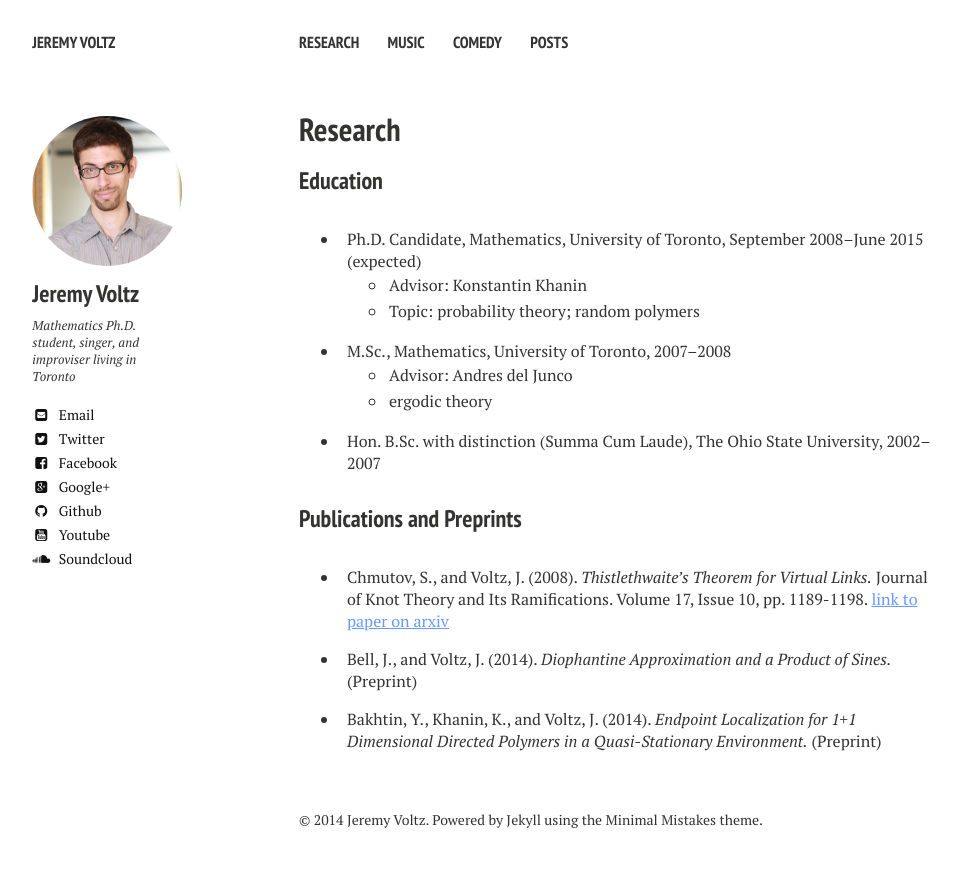
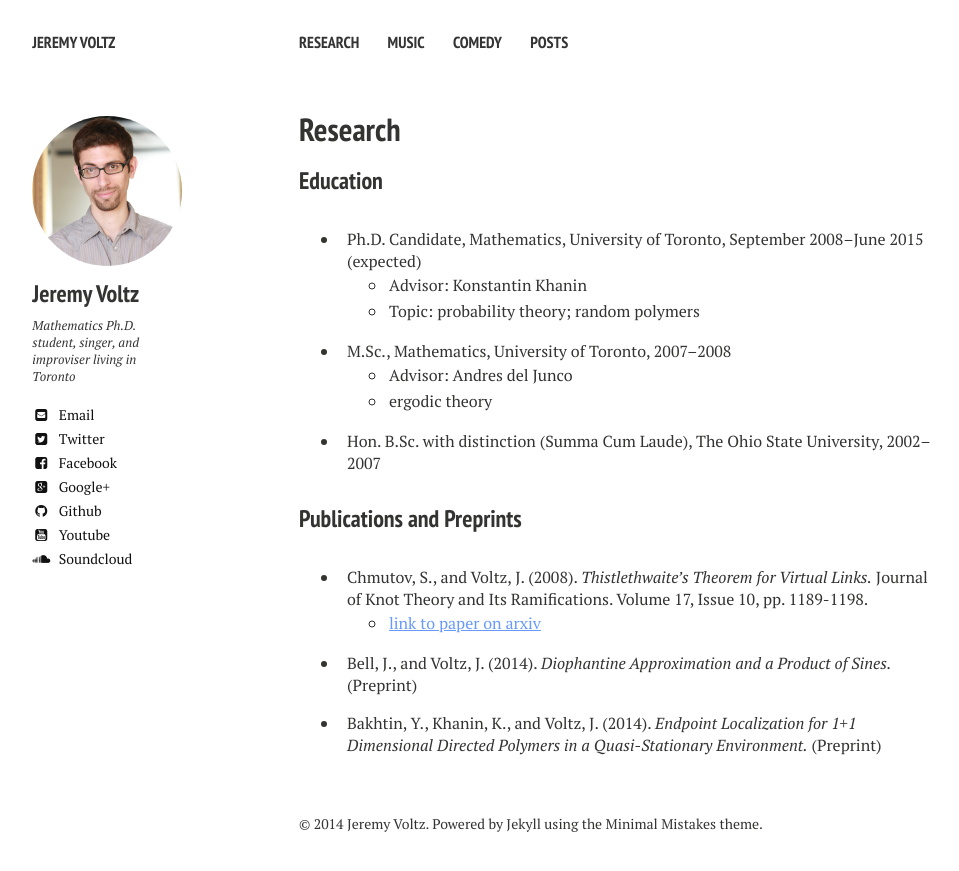
Before and after one commit to jeremyvoltz/jeremyvoltz.github.io, a Jekyll site: the page built from research/index.md, in a window 1280 px wide. Shown: the top 871 px of the page, without its empty margins (21-980 px from the left). Built offline with Jekyll 4.4.1, drawn with Linux system fonts in a browser that asks for light colours; nearby versions of some CDN libraries.

```diff
--- a/research/index.md
+++ b/research/index.md
@@ -24,6 +24,6 @@ image:
 ### Publications and Preprints
 
 - Chmutov, S., and Voltz, J. (2008). *Thistlethwaite's Theorem for Virtual Links.* Journal of Knot Theory and Its Ramifications. Volume 17, Issue 10, pp. 1189-1198.
-[link to paper on arxiv](http://arxiv.org/pdf/0704.1310.pdf)
+    - [link to paper on arxiv](http://arxiv.org/pdf/0704.1310.pdf)
 - Bell, J., and Voltz, J. (2014). *Diophantine Approximation and a Product of Sines.* (Preprint)
 - Bakhtin, Y., Khanin, K., and Voltz, J. (2014). *Endpoint Localization for 1+1 Dimensional Directed Polymers in a Quasi-Stationary Environment.* (Preprint)
```
